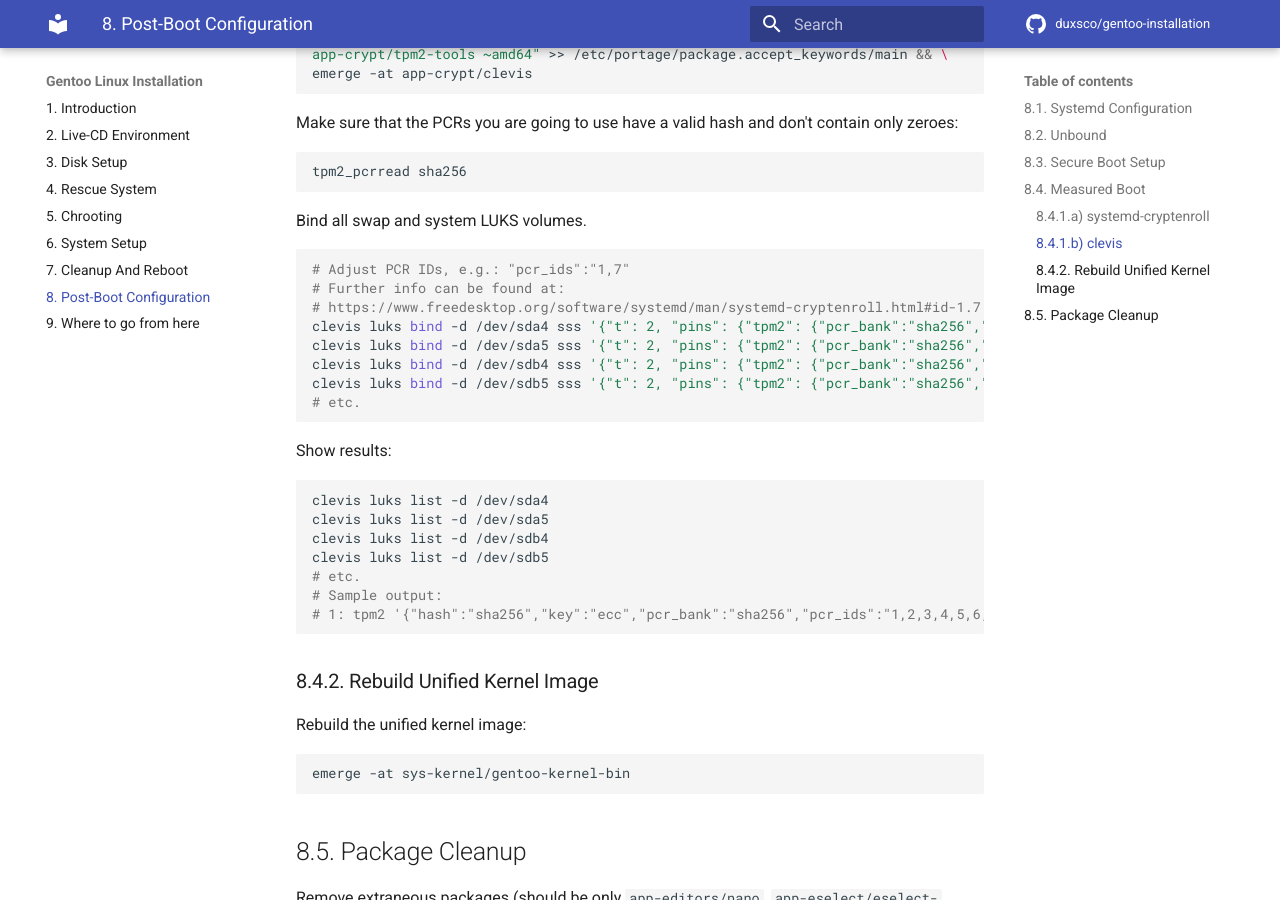
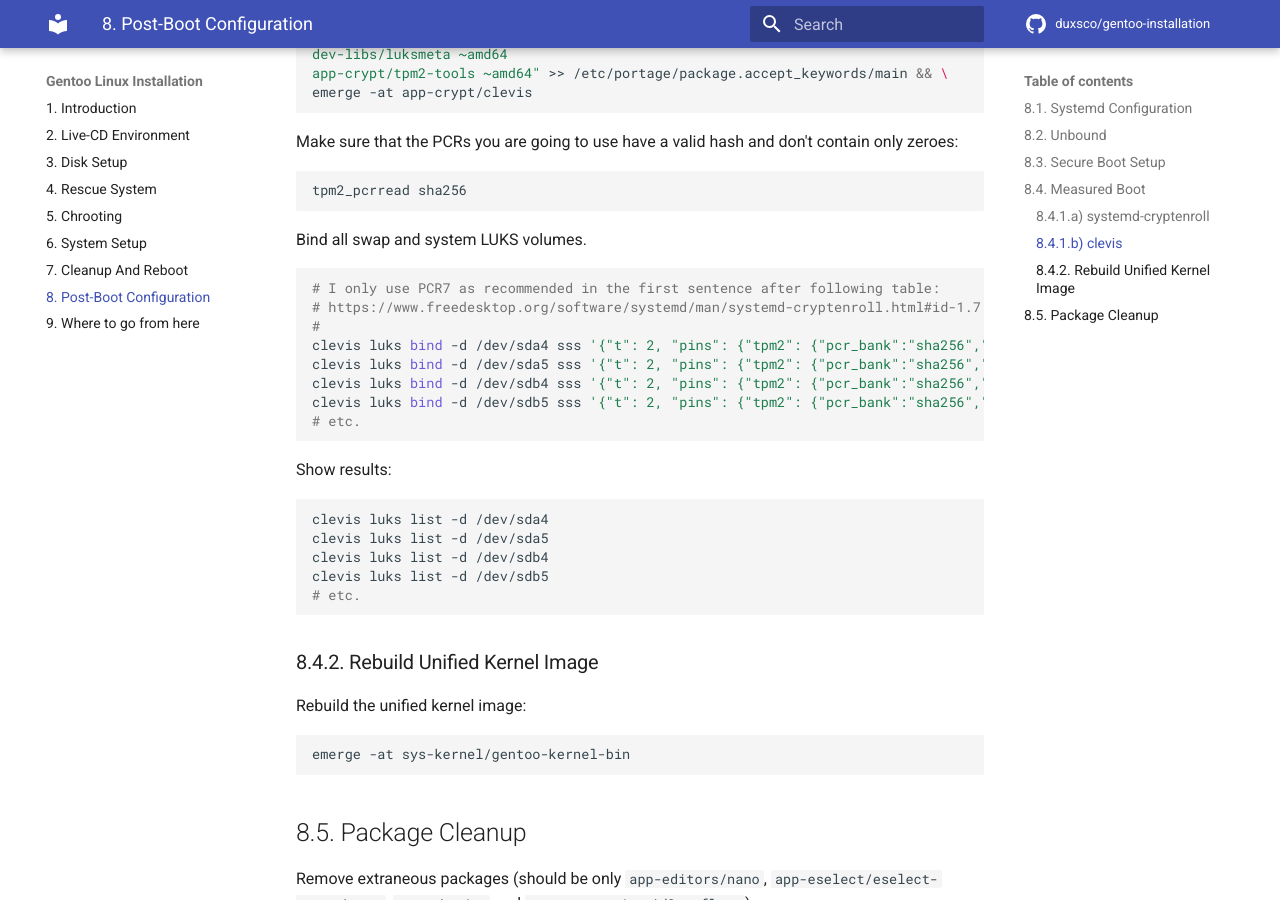
Before and after one commit to duxsco/gentoo-installation, an MkDocs documentation site: the page built from docs/post-boot_configuration.md, in a window 1280 px wide and 900 px high, scrolled down 5838 px. Built offline with MkDocs 1.6.1 and Material for MkDocs 9.7.7, drawn with Linux system fonts in a browser that asks for light colours; comment, search, counter and statistics services are not loaded; some of the changed text lies outside the part shown.

Commit message:
Update info on PCRs

````diff
--- a/docs/post-boot_configuration.md
+++ b/docs/post-boot_configuration.md
@@ -245,15 +245,16 @@ tpm2_pcrread sha256
 Create new LUKS keyslots on all swap and system partitions.
 
 ```bash
-# Adjust PCR IDs, e.g.: --tpm2-pcrs=1+7
-# Further info can be found at:
+# I only use PCR7 as recommended in the first sentence after following table:
 # https://www.freedesktop.org/software/systemd/man/systemd-cryptenroll.html#id-1.7.3.10.2.2
 #
-# "--tpm2-with-pin=yes" is optional.
-systemd-cryptenroll --tpm2-device=auto --tpm2-pcrs=0+1+2+3+4+6+7 --tpm2-with-pin=yes /dev/sda3
-systemd-cryptenroll --tpm2-device=auto --tpm2-pcrs=0+1+2+3+4+6+7 --tpm2-with-pin=yes /dev/sda4
-systemd-cryptenroll --tpm2-device=auto --tpm2-pcrs=0+1+2+3+4+6+7 --tpm2-with-pin=yes /dev/sdb3
-systemd-cryptenroll --tpm2-device=auto --tpm2-pcrs=0+1+2+3+4+6+7 --tpm2-with-pin=yes /dev/sdb4
+# "--tpm2-with-pin=yes" is optional:
+# https://www.freedesktop.org/software/systemd/man/systemd-cryptenroll.html#--tpm2-with-pin=BOOL
+#
+systemd-cryptenroll --tpm2-device=auto --tpm2-pcrs=7 --tpm2-with-pin=yes /dev/sda3
+systemd-cryptenroll --tpm2-device=auto --tpm2-pcrs=7 --tpm2-with-pin=yes /dev/sda4
+systemd-cryptenroll --tpm2-device=auto --tpm2-pcrs=7 --tpm2-with-pin=yes /dev/sdb3
+systemd-cryptenroll --tpm2-device=auto --tpm2-pcrs=7 --tpm2-with-pin=yes /dev/sdb4
 # etc.
 ```
 
@@ -303,13 +304,13 @@ tpm2_pcrread sha256
 Bind all swap and system LUKS volumes.
 
 ```bash
-# Adjust PCR IDs, e.g.: "pcr_ids":"1,7"
-# Further info can be found at:
+# I only use PCR7 as recommended in the first sentence after following table:
 # https://www.freedesktop.org/software/systemd/man/systemd-cryptenroll.html#id-1.7.3.10.2.2
-clevis luks bind -d /dev/sda4 sss '{"t": 2, "pins": {"tpm2": {"pcr_bank":"sha256","pcr_ids":"0,1,2,3,4,6,7"}, "tang": {"url": "http://tang.local"}}}'
-clevis luks bind -d /dev/sda5 sss '{"t": 2, "pins": {"tpm2": {"pcr_bank":"sha256","pcr_ids":"0,1,2,3,4,6,7"}, "tang": {"url": "http://tang.local"}}}'
-clevis luks bind -d /dev/sdb4 sss '{"t": 2, "pins": {"tpm2": {"pcr_bank":"sha256","pcr_ids":"0,1,2,3,4,6,7"}, "tang": {"url": "http://tang.local"}}}'
-clevis luks bind -d /dev/sdb5 sss '{"t": 2, "pins": {"tpm2": {"pcr_bank":"sha256","pcr_ids":"0,1,2,3,4,6,7"}, "tang": {"url": "http://tang.local"}}}'
+#
+clevis luks bind -d /dev/sda4 sss '{"t": 2, "pins": {"tpm2": {"pcr_bank":"sha256","pcr_ids":"7"}, "tang": {"url": "http://tang.local"}}}'
+clevis luks bind -d /dev/sda5 sss '{"t": 2, "pins": {"tpm2": {"pcr_bank":"sha256","pcr_ids":"7"}, "tang": {"url": "http://tang.local"}}}'
+clevis luks bind -d /dev/sdb4 sss '{"t": 2, "pins": {"tpm2": {"pcr_bank":"sha256","pcr_ids":"7"}, "tang": {"url": "http://tang.local"}}}'
+clevis luks bind -d /dev/sdb5 sss '{"t": 2, "pins": {"tpm2": {"pcr_bank":"sha256","pcr_ids":"7"}, "tang": {"url": "http://tang.local"}}}'
 # etc.
 ```
 
@@ -321,8 +322,6 @@ clevis luks list -d /dev/sda5
 clevis luks list -d /dev/sdb4
 clevis luks list -d /dev/sdb5
 # etc.
-# Sample output:
-# 1: tpm2 '{"hash":"sha256","key":"ecc","pcr_bank":"sha256","pcr_ids":"1,2,3,4,5,6,7"}'
 ```
 
 ### 8.4.2. Rebuild Unified Kernel Image
````
